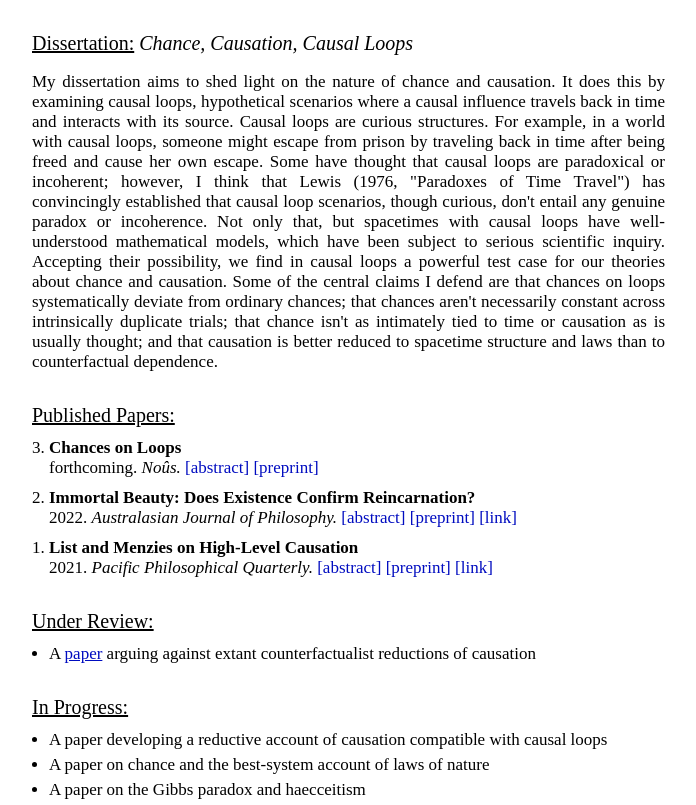
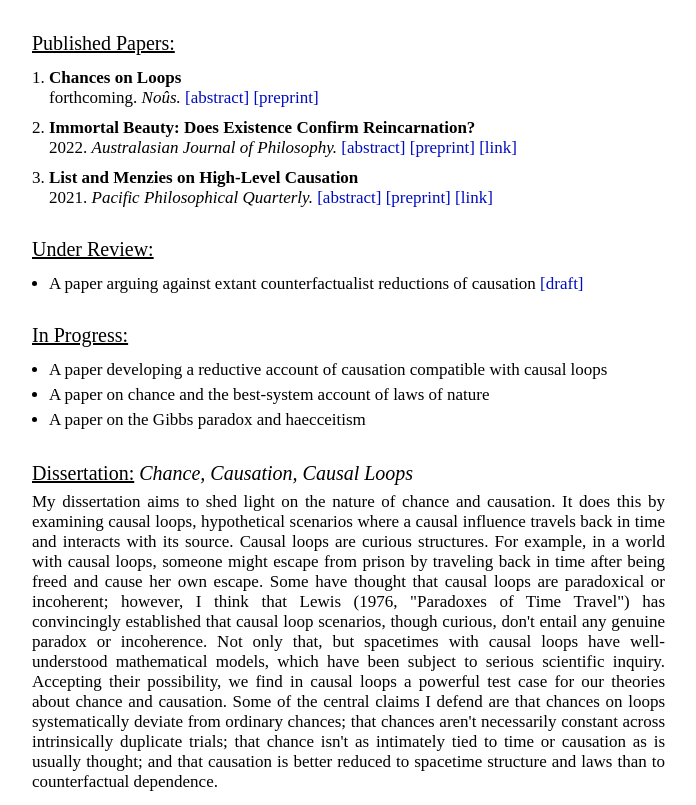
Before and after one commit to jjaegerphilo/jjaegerphilo.github.io, a plain HTML site: page research.html in a window 1280 px wide. Shown: the part 78-883 px from the top of the page, without its empty margins (168-864 px from the left). Drawn offline with Linux system fonts and the light colour scheme.

Commit message:
Update research.html

```diff
--- a/research.html
+++ b/research.html
@@ -63,17 +63,9 @@ a:hover{text-decoration: underline; color: 00000}
       <div style="left: 200px; top: 110px; width:680px; position:absolute; z-index: 2; ">
          <div style="top: 400px; ">
             <div style="font-size: 20px;">
-               <u>Dissertation:</u> <i>Chance, Causation, Causal Loops</i>
-            </div>
-            <hr style="height: 0px; visibility: hidden;">
-            <div reversed Style="margin-top: -1px; margin-bottom: 0px; font-size: 17px; text-align: justify; text-justify: inter-word; width: 633px">
-            My dissertation aims to shed light on the nature of chance and causation. It does this by examining causal loops, hypothetical scenarios where a causal influence travels back in time and interacts with its source. Causal loops are curious structures. For example, in a world with causal loops, someone might escape from prison by traveling back in time after being freed and cause her own escape. Some have thought that causal loops are paradoxical or incoherent; however, I think that Lewis (1976, "Paradoxes of Time Travel") has convincingly established that causal loop scenarios, though curious, don't entail any genuine paradox or incoherence. Not only that, but spacetimes with causal loops have well-understood mathematical models, which have been subject to serious scientific inquiry. Accepting their possibility, we find in causal loops a powerful test case for our theories about chance and causation. Some of the central claims I defend are that chances on loops systematically deviate from ordinary chances; that chances aren't necessarily constant across intrinsically duplicate trials; that chance isn't as intimately tied to time or causation as is usually thought; and that causation is better reduced to spacetime structure and laws than to counterfactual dependence.</div>
-            <hr style="height: 14px; visibility: hidden;">
-            <div style="font-size: 20px;">
                <u>Published Papers:</u>
             </div>
-            <br>
-            <ol reversed Style="margin-top: -7px; margin-bottom: 0px; padding-left: 17px; font-size: 17px">
+            <ol style="margin-top: 13px; margin-bottom: 0px; padding-left: 17px; font-size: 17px">
                <li><b>Chances on Loops</b><br>
 
                   forthcoming. <i>Noûs.</i>
@@ -88,7 +80,7 @@ a:hover{text-decoration: underline; color: 00000}
                      </li>
                   </ul>
                </li>
-               <li reversed Style="margin-top: 10px;"><b>Immortal Beauty: Does Existence Confirm Reincarnation?</b><br>
+               <li style="margin-top: 10px;"><b>Immortal Beauty: Does Existence Confirm Reincarnation?</b><br>
 
                   2022. <i>Australasian Journal of Philosophy.</i>
 
@@ -107,7 +99,7 @@ a:hover{text-decoration: underline; color: 00000}
                      </li>
                   </ul>
                </li>
-               <li reversed Style="margin-top: 10px;"><b>List and Menzies on High-Level Causation</b><br>
+               <li style="margin-top: 10px;"><b>List and Menzies on High-Level Causation</b><br>
                  2021. <i>Pacific Philosophical Quarterly.</i>
                   <a href="#" onclick="toggle_visibility('ML'); return false" style=" "> [abstract]</a>
                   <a href="MLHLC.pdf" style=" " target="_blank">[preprint]</b></a>
@@ -122,27 +114,28 @@ a:hover{text-decoration: underline; color: 00000}
                </li>
 
             </ol>
-            <hr style="height: 14px; visibility: hidden;">
 
-            <div style="font-size: 20px">
+            <div style="margin-top: 30px; font-size: 20px">
                <u>Under Review:</u>
             </div>
-            <br>
-            <ul style="margin-top: -7px; margin-bottom: 0px; padding-left: 17px; font-size: 17px">
-               <li style="margin-bottom: 5px"> A <a href="Ch05.pdf" target="_blank"><u>paper</u></a> arguing against extant counterfactualist reductions of causation</li>
+            <ul style="margin-top: 13px; margin-bottom: 0px; padding-left: 17px; font-size: 17px">
+               <li style="margin-bottom: 5px"> A paper arguing against extant counterfactualist reductions of causation <a href="Ch05.pdf" style=" " target="_blank">[draft]</b></a></li>
             </ul>
-            <hr style="height: 14px; visibility: hidden;">
 
-            </ol>
-            <div style="font-size: 20px">
+            <div style="margin-top: 30px;font-size: 20px">
                <u>In Progress:</u>
             </div>
-            <br>
-            <ul style="margin-top: -7px; margin-bottom: 0px; padding-left: 17px; font-size: 17px">
+            <ul style="margin-top: 13px; margin-bottom: 0px; padding-left: 17px; font-size: 17px">
                <li style="margin-bottom: 5px"> A paper developing a reductive account of causation compatible with causal loops</li>
                <li style="margin-bottom: 5px">A paper on chance and the best-system account of laws of nature</li>
                <li style="margin-bottom: 5px">A paper on the Gibbs paradox and haecceitism</li>
             </ul>
+            <hr style="height: 14px; visibility: hidden;">
+            <div style="font-size: 20px;">
+               <u>Dissertation:</u> <i>Chance, Causation, Causal Loops</i>
+            </div>
+            <div style="margin-top: 7px; margin-bottom: 0px; font-size: 17px; text-align: justify; text-justify: inter-word; width: 633px">
+            My dissertation aims to shed light on the nature of chance and causation. It does this by examining causal loops, hypothetical scenarios where a causal influence travels back in time and interacts with its source. Causal loops are curious structures. For example, in a world with causal loops, someone might escape from prison by traveling back in time after being freed and cause her own escape. Some have thought that causal loops are paradoxical or incoherent; however, I think that Lewis (1976, "Paradoxes of Time Travel") has convincingly established that causal loop scenarios, though curious, don't entail any genuine paradox or incoherence. Not only that, but spacetimes with causal loops have well-understood mathematical models, which have been subject to serious scientific inquiry. Accepting their possibility, we find in causal loops a powerful test case for our theories about chance and causation. Some of the central claims I defend are that chances on loops systematically deviate from ordinary chances; that chances aren't necessarily constant across intrinsically duplicate trials; that chance isn't as intimately tied to time or causation as is usually thought; and that causation is better reduced to spacetime structure and laws than to counterfactual dependence.</div>
          </div>
       </div>
       <br><br><br><br><br><br><br><br><br>
```
